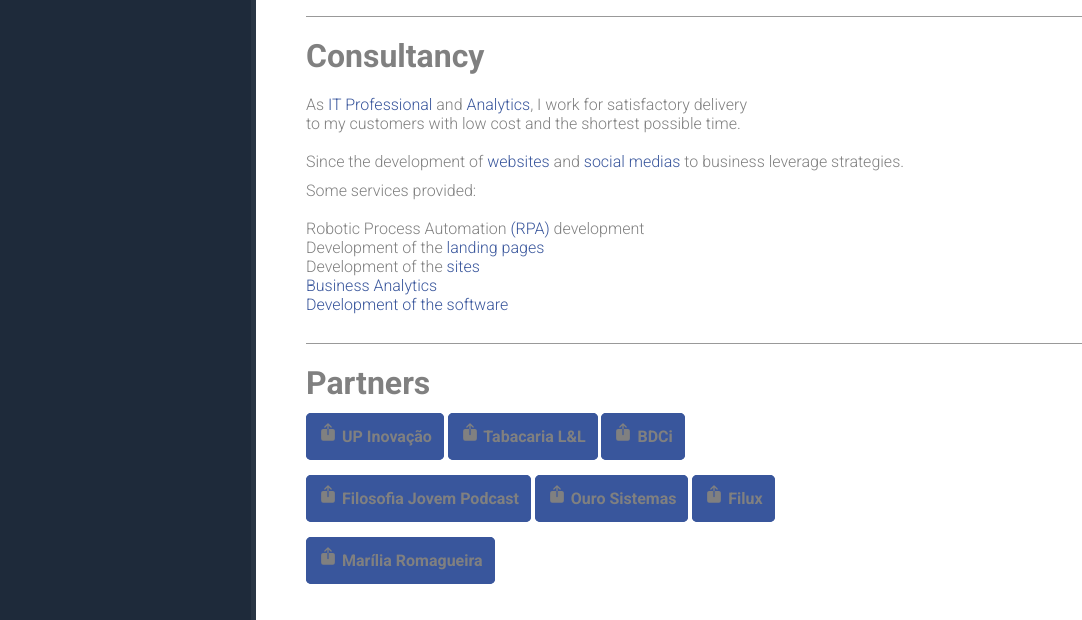
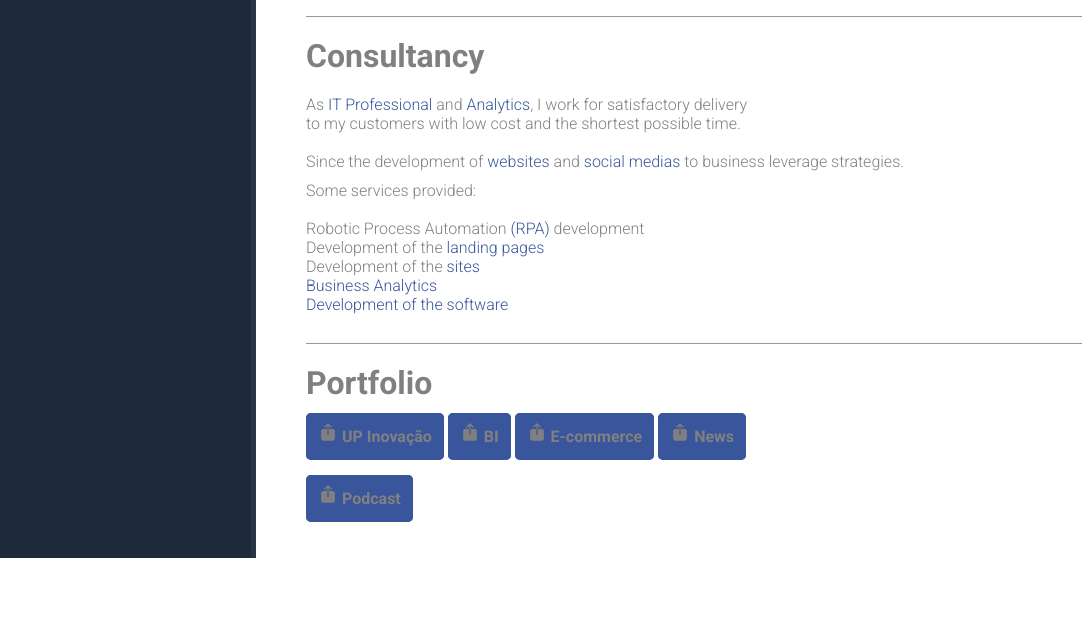
Before and after one commit to jv-barros/jv-barros.github.io, a plain HTML site: page index.html in a window 1280 px wide. Shown: the part 941-1561 px from the top of the page, without its empty margins (0-1082 px from the left). After the commit the page ends 1499 px from the top, so only its background shows below. Drawn offline with nearby package versions, Linux system fonts and the light colour scheme.

Commit message:
update cv

```diff
--- a/index.html
+++ b/index.html
@@ -110,16 +110,17 @@
       </div>
       <br>
       <div id="footer">
-        <h2 id="skills-section-title">Partners</h2>
+        <h2 id="skills-section-title">Portfolio</h2>
         <ul>
           <!-- <a href="https://lldistribuidora.com.br" id="btn-projects"><ion-icon name="share"></ion-icon> <span>Distribuidora L&L</span></a> -->
           <a href="https://upinovacao.com/" id="btn-projects"><ion-icon name="share"></ion-icon> <span>UP Inovação</span></a>
-          <a href="https://tabacariall.com.br" id="btn-projects"><ion-icon name="share"></ion-icon> <span>Tabacaria L&L</span></a>
-          <a href="https://bdci.tv/author/joaocarvalho/" id="btn-projects"><ion-icon name="share"></ion-icon> <span>BDCi</span></a><br><br><br>
-          <a href="https://www.facebook.com/reel/948714696462929" id="btn-projects"><ion-icon name="share"></ion-icon> <span>Filosofia Jovem Podcast</span></a>
-          <a href="https://ourosistemas.com.br/" id="btn-projects"><ion-icon name="share"></ion-icon> <span>Ouro Sistemas</span></a>
+          <a href="https://orionbi.com.br/" id="btn-projects"><ion-icon name="share"></ion-icon> <span>BI</span></a>
+          <a href="https://tabacariall.com.br" id="btn-projects"><ion-icon name="share"></ion-icon> <span>E-commerce</span></a>
+          <a href="https://bdci.tv/author/joaocarvalho/" id="btn-projects"><ion-icon name="share"></ion-icon> <span>News</span></a><br><br><br>
+          <a href="https://www.facebook.com/reel/948714696462929" id="btn-projects"><ion-icon name="share"></ion-icon> <span>Podcast</span></a>
+          <!-- <a href="https://ourosistemas.com.br/" id="btn-projects"><ion-icon name="share"></ion-icon> <span>Ouro Sistemas</span></a>
           <a href="https://jvcbcarvalho.wixsite.com/website" id="btn-projects"><ion-icon name="share"></ion-icon> <span>Filux</span></a><br><br><br>
-          <a href="https://mariliaromagueira.wixsite.com/mariliaromagueira?fbclid=PAZXh0bgNhZW0CMTEAAaYg_ei2PG7Pv1xtcMqg16TqQ9lRpv5specWK5gDMgJWiN-rIQ8BuN2dSZE_aem_vNh1SYfTq4HSoZvsV0QKLA" id="btn-projects"><ion-icon name="share"></ion-icon> <span>Marília Romagueira</span></a>
+          <a href="https://mariliaromagueira.wixsite.com/mariliaromagueira?fbclid=PAZXh0bgNhZW0CMTEAAaYg_ei2PG7Pv1xtcMqg16TqQ9lRpv5specWK5gDMgJWiN-rIQ8BuN2dSZE_aem_vNh1SYfTq4HSoZvsV0QKLA" id="btn-projects"><ion-icon name="share"></ion-icon> <span>Marília Romagueira</span></a> -->
       </div>
     </section>
   </main>
```
